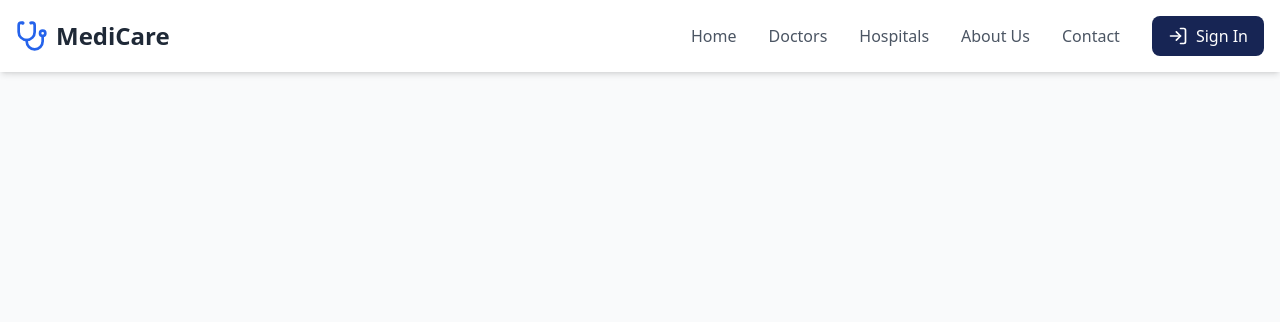
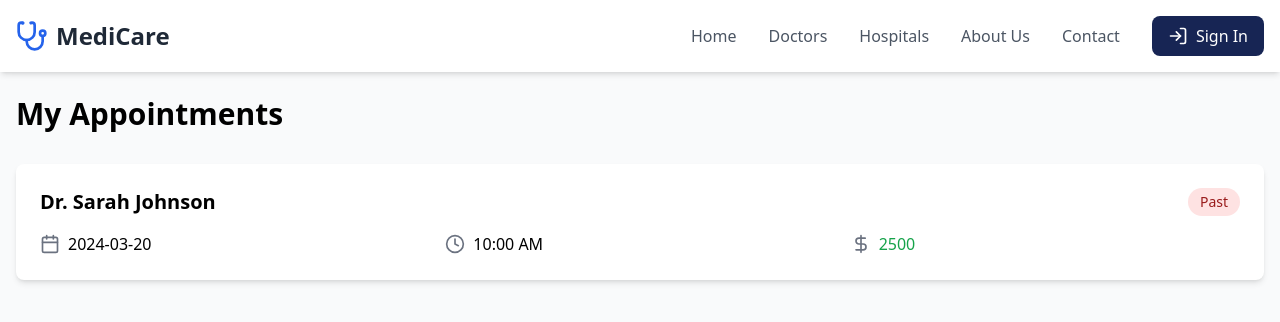
Before and after one commit to SameeraMS/Medi-Care-React, a React (Vite) app: page /appointment in a window 1280 px wide. Shown: the top 322 px of the page. Built offline with nearby package versions, Linux system fonts and the light colour scheme.

Commit message:
add appointment page

```diff
--- a/src/App.tsx
+++ b/src/App.tsx
@@ -7,6 +7,7 @@ import AboutPage from './pages/AboutPage';
 import ContactPage from './pages/ContactPage';
 import DoctorsPage from "./pages/DoctorsPage.tsx";
 import CategoryPage from "./pages/CategoryPage.tsx";
+import Appointments from "./pages/Appointments";
 
 function App() {
   return (
@@ -20,6 +21,7 @@ function App() {
             <Route path="/hospitals" element={<HospitalsPage />} />
             <Route path="/about" element={<AboutPage />} />
             <Route path="/contact" element={<ContactPage />} />
+            <Route path="/appointment" element={<Appointments />} />
           </Routes>
         </div>
       </Router>
--- a/src/components/Header.tsx
+++ b/src/components/Header.tsx
@@ -1,6 +1,6 @@
 import React, { useState } from 'react';
 import { Link } from 'react-router-dom';
-import { Menu, X, LogIn, LogOut, ChevronDown, Stethoscope} from 'lucide-react';
+import {Menu, X, LogIn, LogOut, ChevronDown, Stethoscope} from 'lucide-react';
 import AuthModal from './AuthModal';
 
 export default function Header() {
@@ -43,6 +43,15 @@ export default function Header() {
               <Link to="/hospitals" className="text-gray-600 hover:text-blue-600">Hospitals</Link>
               <Link to="/about" className="text-gray-600 hover:text-blue-600">About Us</Link>
               <Link to="/contact" className="text-gray-600 hover:text-blue-600">Contact</Link>
+
+              {user && (
+                  <Link
+                      to="/appointment"
+                      className="flex items-center space-x-2 text-gray-600 hover:text-blue-600"
+                  >
+                    <span>My Appointments</span>
+                  </Link>
+              )}
 
               {user ? (
                   <div className="relative">
@@ -92,6 +101,16 @@ export default function Header() {
               <Link to="/about" className="text-white hover:text-blue-600" onClick={() => setIsMenuOpen(false)}>About Us</Link>
               <Link to="/contact" className="text-white hover:text-blue-600" onClick={() => setIsMenuOpen(false)}>Contact</Link>
 
+              {user && (
+                  <Link
+                      to="/appointment"
+                      className="flex items-center space-x-2 text-gray-600 hover:text-blue-600"
+                      onClick={() => setIsMenuOpen(false)}
+                  >
+                    <span>My Appointments</span>
+                  </Link>
+              )}
+
               {user ? (
                   <div className="border-t pt-4">
                     <div className="flex items-center space-x-2 px-2 mb-2">
--- a/src/pages/Appointments.tsx
+++ b/src/pages/Appointments.tsx
@@ -1,7 +1,7 @@
 import React from 'react';
-import { Calendar, Clock, DollarSign, Building2 } from 'lucide-react';
-import { Appointment } from '../types';
-import { categories } from '../data';
+import {Calendar, Clock, DollarSign, Building2} from 'lucide-react';
+import {Appointment} from '../types';
+import {hospitals} from '../data';
 
 // Mock data - In a real app, this would come from your backend
 const appointments: Appointment[] = [
@@ -12,28 +12,29 @@ const appointments: Appointment[] = [
         patientEmail: 'john@example.com',
         date: '2024-03-20',
         timeSlot: '10:00 AM',
-    status: 'confirmed',
-    paymentStatus: 'completed'
+        fee: 2500.00
     }
 ];
 
 export default function Appointments() {
-  // Find doctor name from categories data
+    // Find doctor name from hospitals data
     const findDoctorName = (doctorId: number) => {
-    for (const category of categories) {
+        for (const hospital of hospitals) {
+            for (const category of hospital.categories) {
                 const doctor = category.doctors.find(d => d.id === doctorId);
                 if (doctor) return doctor.name;
+            }
         }
         return 'Unknown Doctor';
     };
 
     return (
-    <div className="container mx-auto px-4 py-8">
+        <div className="container mx-auto px-4 py-8 mt-16">
             <h1 className="text-3xl font-bold mb-8">My Appointments</h1>
 
             {appointments.length === 0 ? (
                 <div className="text-center py-12">
-          <Building2 className="w-16 h-16 text-gray-400 mx-auto mb-4" />
+                    <Building2 className="w-16 h-16 text-gray-400 mx-auto mb-4"/>
                     <h3 className="text-xl font-medium text-gray-900">No appointments yet</h3>
                     <p className="text-gray-500 mt-2">Book your first appointment with one of our specialists.</p>
                 </div>
@@ -46,38 +47,41 @@ export default function Appointments() {
                         >
                             <div className="flex items-center justify-between mb-4">
                                 <h2 className="text-xl font-semibold">
-                  Appointment with {findDoctorName(appointment.doctorId)}
+                                    {findDoctorName(appointment.doctorId)}
                                 </h2>
-                <span className={`px-3 py-1 rounded-full text-sm ${
-                  appointment.status === 'confirmed'
-                    ? 'bg-green-100 text-green-800'
-                    : appointment.status === 'cancelled'
-                    ? 'bg-red-100 text-red-800'
-                    : 'bg-yellow-100 text-yellow-800'
-                }`}>
-                  {appointment.status.charAt(0).toUpperCase() + appointment.status.slice(1)}
+                                <span
+                                    className={`px-3 py-1 rounded-full text-sm ${
+                                        appointment.date === new Date().toISOString().split('T')[0]
+                                            ? 'bg-yellow-100 text-yellow-800' // Today
+                                            : appointment.date < new Date().toISOString().split('T')[0]
+                                                ? 'bg-red-100 text-red-800'    // Past
+                                                : 'bg-green-100 text-green-800' // Upcoming
+                                    }`}
+                                >
+                                    {appointment.date === new Date().toISOString().split('T')[0]
+                                        ? 'Today'
+                                        : appointment.date < new Date().toISOString().split('T')[0]
+                                            ? 'Past'
+                                            : 'Upcoming'}
                                 </span>
+
                             </div>
 
                             <div className="grid grid-cols-1 md:grid-cols-3 gap-4">
                                 <div className="flex items-center space-x-2">
-                  <Calendar className="w-5 h-5 text-gray-500" />
+                                    <Calendar className="w-5 h-5 text-gray-500"/>
                                     <span>{appointment.date}</span>
                                 </div>
 
                                 <div className="flex items-center space-x-2">
-                  <Clock className="w-5 h-5 text-gray-500" />
+                                    <Clock className="w-5 h-5 text-gray-500"/>
                                     <span>{appointment.timeSlot}</span>
                                 </div>
 
                                 <div className="flex items-center space-x-2">
-                  <DollarSign className="w-5 h-5 text-gray-500" />
-                  <span className={`${
-                    appointment.paymentStatus === 'completed'
-                      ? 'text-green-600'
-                      : 'text-yellow-600'
-                  }`}>
-                    {appointment.paymentStatus.charAt(0).toUpperCase() + appointment.paymentStatus.slice(1)}
+                                    <DollarSign className="w-5 h-5 text-gray-500"/>
+                                    <span className={'text-green-600'}>
+                    {appointment.fee}
                   </span>
                                 </div>
                             </div>
--- a/src/pages/Home.tsx
+++ b/src/pages/Home.tsx
@@ -12,7 +12,8 @@ export default function Home() {
       <div
         className="bg-cover bg-center h-[500px] relative"
         style={{
-          backgroundImage: "url('https://img.freepik.com/free-vector/health-care-background-banner-with-medical-electrocardiogram_1017-20049.jpg?t=st=1737038461~exp=1737042061~hmac=fe05cf3562fa18b19928fd8ebc5918bd591de9209ff6519cdafbf28feb3706c5&w=1800')"
+          // backgroundImage: "url('https://img.freepik.com/free-vector/health-care-background-banner-with-medical-electrocardiogram_1017-20049.jpg?t=st=1737038461~exp=1737042061~hmac=fe05cf3562fa18b19928fd8ebc5918bd591de9209ff6519cdafbf28feb3706c5&w=1800')"
+          backgroundImage: "url('../src/assets/images/home.jpg')",
         }}
       >
         <div className="absolute inset-0 bg-black bg-opacity-50 flex items-center justify-center">
--- a/src/types.ts
+++ b/src/types.ts
@@ -34,12 +34,9 @@ export interface TimeSlot {
 export interface Appointment {
   id: string;
   doctorId: number;
-  hospitalId: number;
   patientName: string;
   patientEmail: string;
   date: string;
   timeSlot: string;
-  status: 'pending' | 'confirmed' | 'cancelled';
-  paymentStatus: 'pending' | 'completed';
-  paymentIntentId?: string;
+  fee: number;
 }
```
Lines whose indentation alone changed are shown as unchanged.
